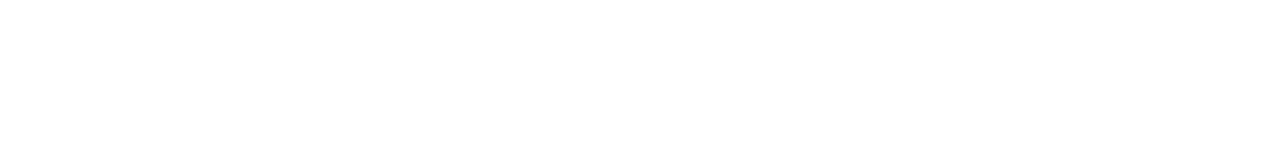
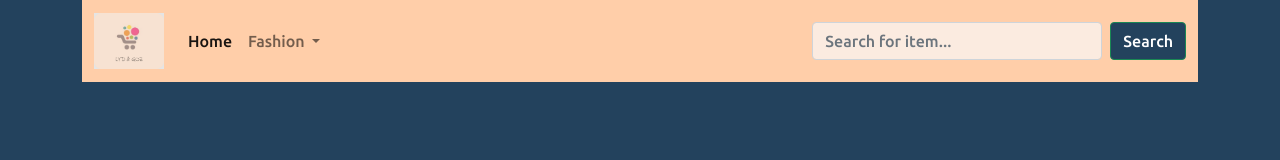
Before and after one commit to EgoLydia/Ecommerce-product-cart, a plain HTML site: page index.html in a window 1280 px wide. Drawn offline with nearby package versions, Linux system fonts and the light colour scheme.

Commit message:
Adding navbar progress

```diff
--- a/index.html
+++ b/index.html
@@ -12,10 +12,54 @@
     />
     <link rel="preconnect" href="https://fonts.googleapis.com" />
     <link rel="preconnect" href="https://fonts.gstatic.com" crossorigin />
+    <link href="https://fonts.googleapis.com/css2?family=Ubuntu:ital,wght@0,100;0,300;0,500;0,600;0,700;0,800;0,900;1,100;1,400;1,600;1,700;1,800;1,900&display=swap" rel="stylesheet">
     <link rel="stylesheet" href="style.css" />
     <title>Ecommerce Website</title>
   </head>
   <body>
+
+    <nav>
+      <div class="container">
+        <div>
+
+        </div>
+        <nav class="navbar navbar-expand-lg navbar-light">
+          <div class="container-fluid">
+            <a class="navbar-brand" href="#">
+              <img class="logo" src="./Screenshot (188).png">
+            </a>
+            <button class="navbar-toggler" type="button" data-bs-toggle="collapse" data-bs-target="#navbarSupportedContent" aria-controls="navbarSupportedContent" aria-expanded="false" aria-label="Toggle navigation">
+              <span class="navbar-toggler-icon"></span>
+            </button>
+            <div class="collapse navbar-collapse" id="navbarSupportedContent">
+              <ul class="navbar-nav me-auto mb-2 mb-lg-0">
+                <li class="nav-item">
+                  <a class="nav-link active" aria-current="page" href="#">Home</a>
+                </li>
+                <li class="nav-item dropdown">
+                  <a class="nav-link dropdown-toggle" href="#" id="navbarDropdown" role="button" data-bs-toggle="dropdown" aria-expanded="false">
+                    Fashion
+                  </a>
+                  <ul class="dropdown-menu" aria-labelledby="navbarDropdown">
+                    <li><a class="dropdown-item" href="#">Men</a></li>
+                    <li><a class="dropdown-item" href="#">Women</a></li>
+                    <li><a class="dropdown-item" href="#">Children</a></li>
+                    <hr>
+                    <li><a class="dropdown-item" href="#">Unisex</a></li>
+                  </ul>
+                </li>
+              </ul>
+              <form class="d-flex">
+                <input class="form-control me-2" type="search" placeholder="Search for item..." aria-label="Search">
+                <button class="btn btn-outline-success" type="submit">Search</button>
+              </form>
+            </div>
+          </div>
+        </nav>
+      </div>
+    </nav>
+
+
     <script src="script.js"></script>
     <script src="https://cdn.jsdelivr.net/npm/bootstrap@5.1.3/dist/js/bootstrap.bundle.min.js"
     integrity="sha384-ka7Sk0Gln4gmtz2MlQnikT1wXgYsOg+OMhuP+IlRH9sENBO0LRn5q+8nbTov4+1p"
--- a/style.css
+++ b/style.css
@@ -3,8 +3,26 @@
     margin: 0;
     box-sizing: border-box;
     overflow-x: hidden;
+    background-color: rgb(35, 66, 93);
 }
 
 *{
-    font-family: Verdana, Geneva, Tahoma, sans-serif;
+    font-family: 'Ubuntu';
 }
+
+.navbar {
+    background-color: rgb(255, 206, 169);
+}
+
+.logo {
+    width: 70px;
+}
+
+.form-control {
+    background-color: rgb(251, 235, 224);
+}
+
+.btn {
+    background-color: rgb(35, 66, 93);
+    color: white;
+}
```
Also changed, not shown: Screenshot (188).png (added).
